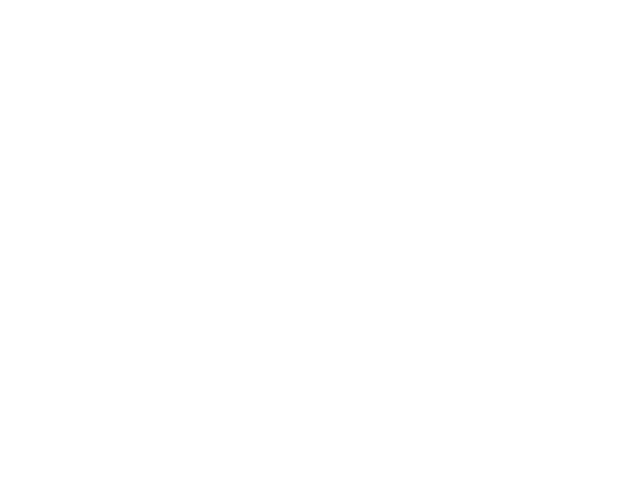
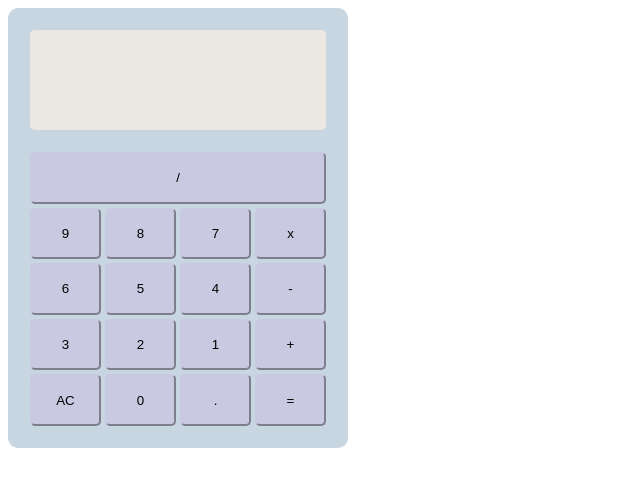
Before and after one commit to cycIes/calculator, a plain HTML site: page index.html in a window 1280 px wide. Shown: the whole page, without its empty margins (0-640 px from the left). Drawn offline with Linux system fonts and the light colour scheme.

Commit message:
Add simple calculator ui

```diff
--- a/index.html
+++ b/index.html
@@ -4,9 +4,39 @@
     <meta charset="UTF-8">
     <meta name="viewport" content="width=device-width, initial-scale=1.0">
     <title>Document</title>
+    <link rel="stylesheet" href="style.css">
 </head>
 <body>
-
+    <div id="calculator">
+        <div id="display"></div>
+        <div class="row">
+            <button>/</button>
+        </div>
+        <div class="row">
+            <button>9</button>
+            <button>8</button>
+            <button>7</button>
+            <button>x</button>
+        </div>
+        <div class="row">
+            <button>6</button>
+            <button>5</button>
+            <button>4</button>
+            <button>-</button>
+        </div>
+        <div class="row">
+            <button>3</button>
+            <button>2</button>
+            <button>1</button>
+            <button>+</button>
+        </div>
+        <div class="row">
+            <button>AC</button>
+            <button>0</button>
+            <button>.</button>
+            <button>=</button>
+        </div>
+    </div>
 </body>
 <script src="index.js"></script>
 </html>
--- a/style.css
+++ b/style.css
@@ -0,0 +1,31 @@
+#calculator {
+    display: flex;
+    flex-direction: column;
+    height: 400px;
+    width: 300px;
+    background: rgb(200, 214, 226);
+    border-radius: 10px;
+    padding: 20px;
+}
+
+#display {
+    height: 100px;
+    background: rgb(235, 231, 225);
+    border-radius: 5px;
+    margin: 2px 2px 20px 2px;
+}
+
+.row {
+    display: flex;
+    justify-content: end;
+    flex: 1;
+}
+
+.row button {
+    /* width: 50px; */
+    flex: 1;
+    background: rgb(201, 201, 225);
+    border-color: rgb(201, 201, 225);
+    border-radius: 5px;
+    margin: 2px;
+}
```
